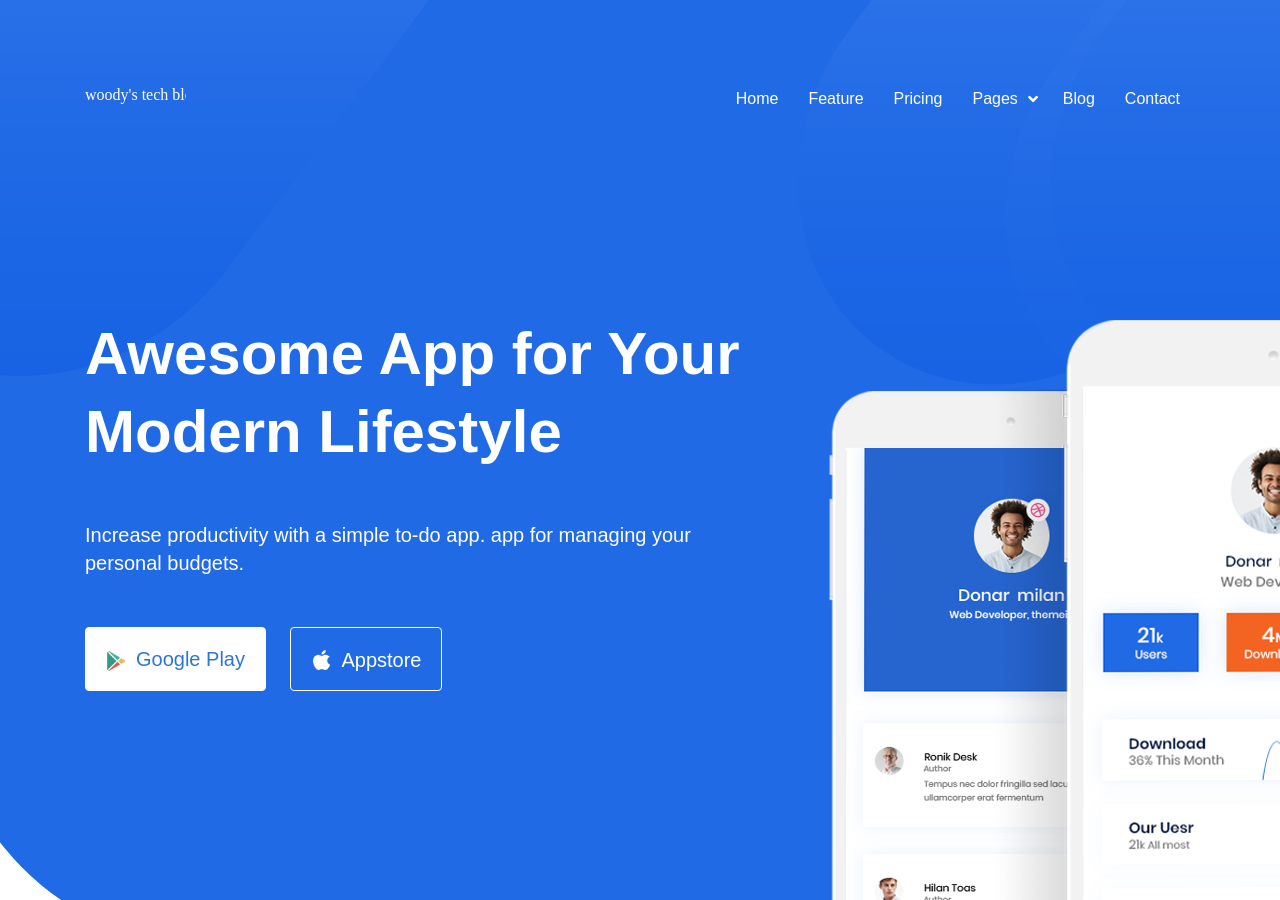
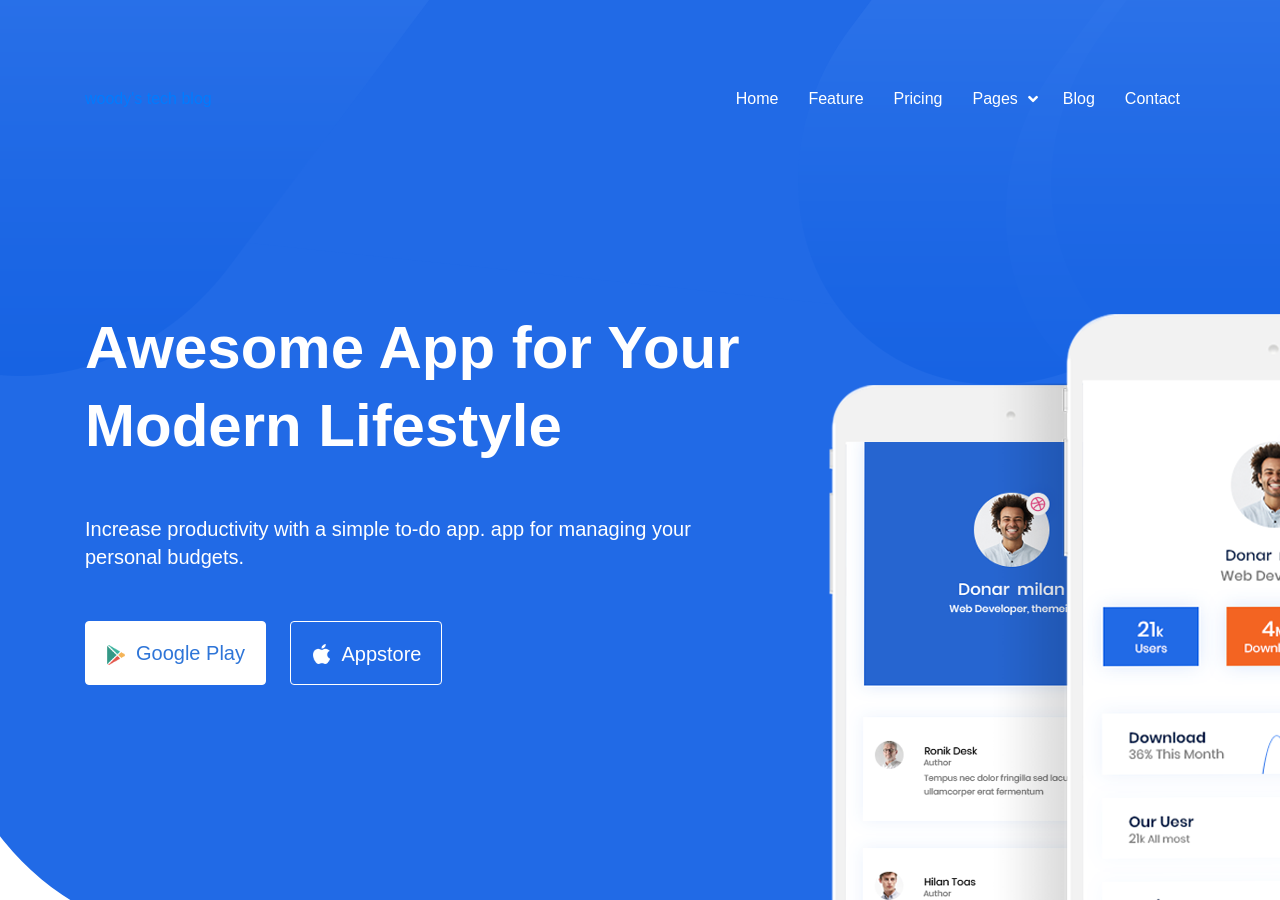
Before and after one commit to yuuisang/yuuisang.github.io, a Jekyll site: the page built from index.html, in a window 1280 px wide and 900 px high. Built offline with Jekyll 4.4.1, drawn with Linux system fonts in a browser that asks for light colours; some web fonts are replaced.

Commit message:
theme set

```diff
--- a/_includes/header_logo.html
+++ b/_includes/header_logo.html
@@ -1,3 +1,4 @@
 <div class="header-logo">
-    <a href="{{'/' | relative_url}}"><img src="{{site.logo}}" alt="{{site.title}}"></a>
+    <!--<a href="{{'/' | relative_url}}"><img src="{{site.logo}}" alt="{{site.title}}"></a>-->
+    <a href="{{'/' | relative_url}}">{{site.title}}</a>
 </div>
```
